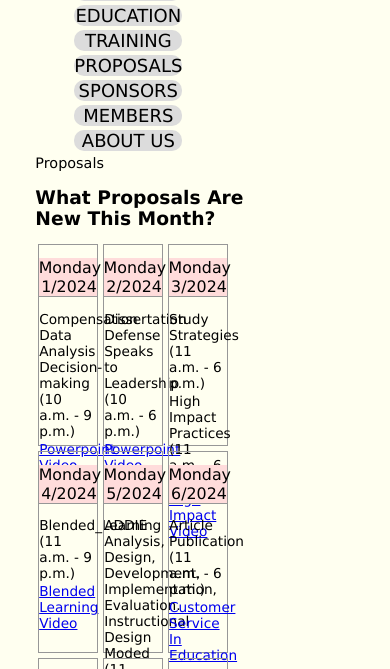
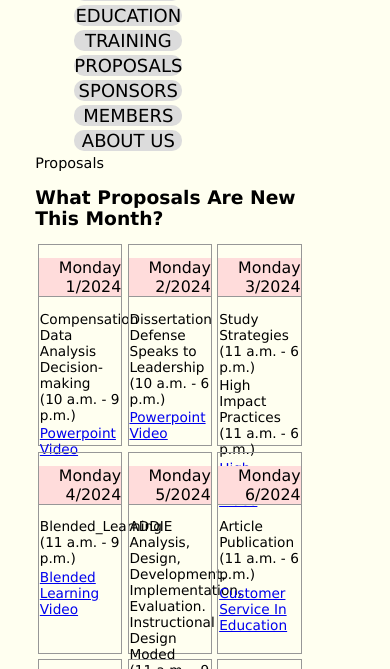
Before and after one commit to consueloapalacio/consueloapalacio.github.io, a plain HTML site: page ES_proposals.html in a window 390 px wide. Shown: the part 135-804 px from the top of the page. Drawn offline with Linux system fonts and the light colour scheme.

Commit message:
Update ES_layout.css
replace
article#proposals {
	width: 85%;
}

```diff
--- a/ES_layout.css
+++ b/ES_layout.css
@@ -531,8 +531,8 @@ body aside  img {
 		display: none;
 	}
 
-	article#proposals div {
-	width: 25%;
+	article#proposals {
+	width: 85%;
 }
 
 
```
